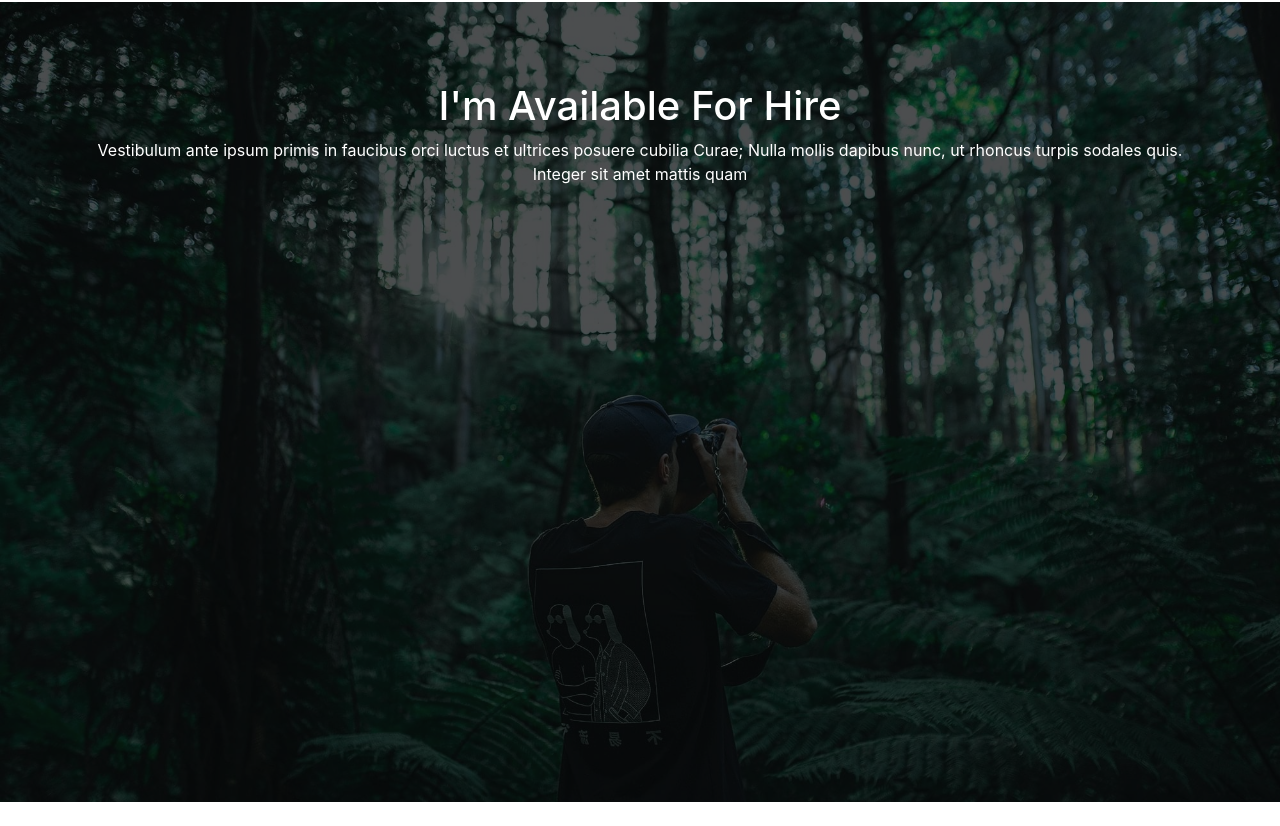
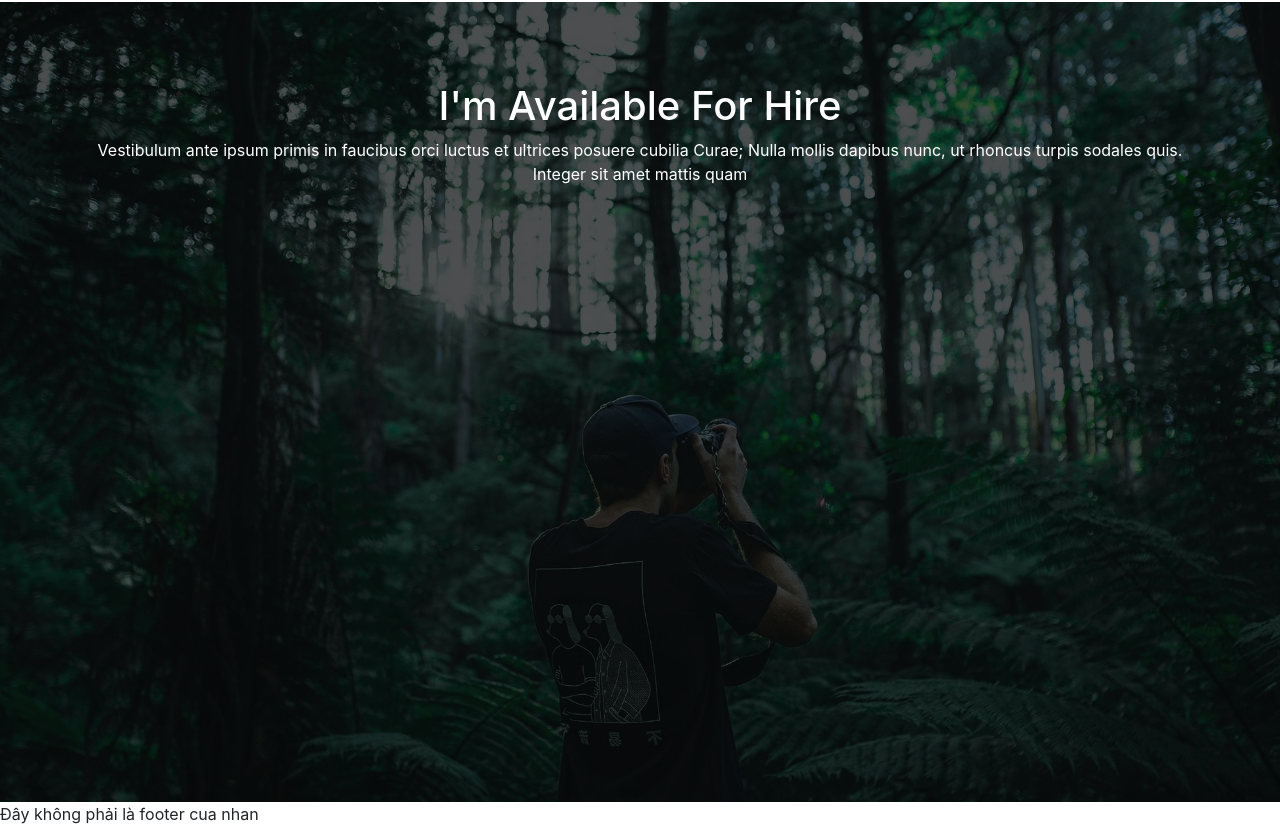
Before and after one commit to thanhnhan2546/BC32E_portfolio, a plain HTML site: page index.html in a window 1280 px wide. Shown: the part 2063-2889 px from the top of the page. Before the commit the page ends 2865 px from the top, so only its background shows below. Drawn offline with nearby package versions, Linux system fonts and the light colour scheme.

Commit message:
footer by Sang

```diff
--- a/index.html
+++ b/index.html
@@ -329,6 +329,7 @@
         <div class="sv-content"></div>
       </div>
     </section>
+    <footer>Đây không phải là footer cua nhan</footer>
     <!-- Optional JavaScript -->
     <!-- jQuery first, then Popper.js, then Bootstrap JS -->
     <script
```
